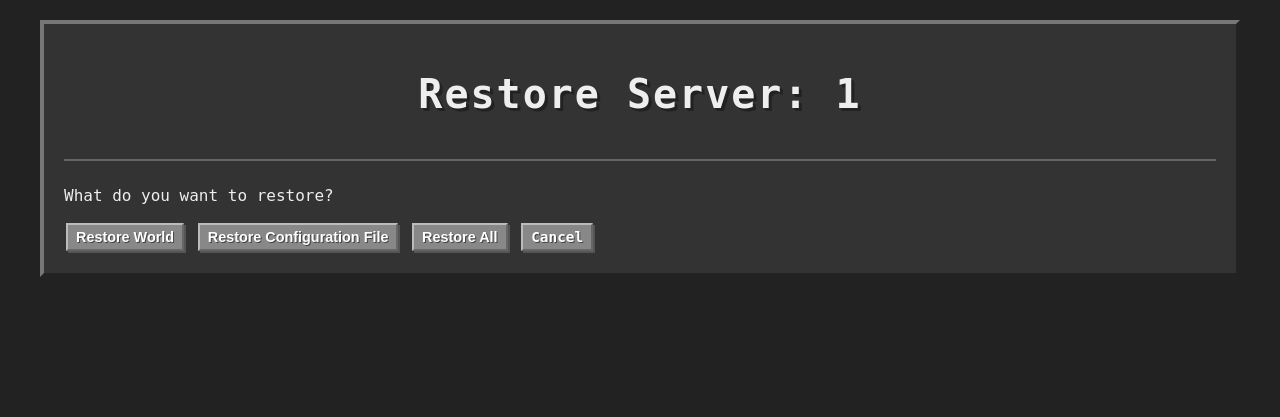
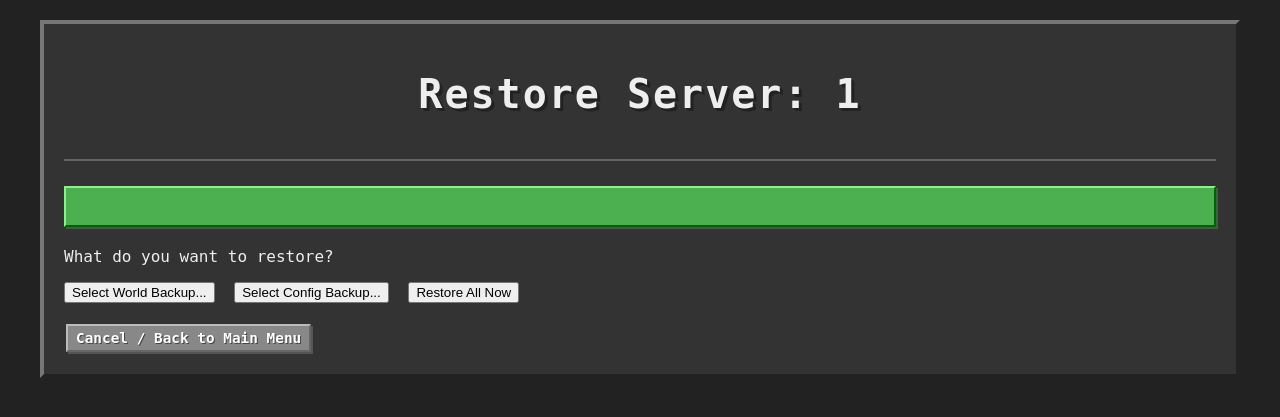
Before and after one commit to mmorys/bedrock-server-manager, a Flask app: page /server/1/restore in a window 1280 px wide. Shown: the top 417 px of the page. Run offline with Flask 3, Linux system fonts and the light colour scheme; the visitor is signed in with stand-in values (Sample User, id 1).

Commit message:
Migrate more routes to post only

```diff
--- a/bedrock_server_manager/web/routes/server_routes.py
+++ b/bedrock_server_manager/web/routes/server_routes.py
@@ -151,10 +151,7 @@
     logger.info(f"API request received for {server_name}, command: {command}")
     result = handlers.send_command_handler(server_name, command, base_dir)
 
-    # Assuming send_command_handler returns a dict with status/message
-    status_code = (
-        200 if result.get("status") == "success" else 500
-    )  # Or maybe 400 if command failed validation?
+    status_code = 200 if result.get("status") == "success" else 500
     if status_code != 200:
         logger.error(
             f"API Error sending command to {server_name}: {result.get('message', 'Unknown error')}"
@@ -863,51 +860,57 @@
 @server_bp.route("/server/<server_name>/backup/action", methods=["POST"])
 @login_required
 def backup_action_route(server_name):
-    base_dir = get_base_dir()
-    backup_type = request.form.get("backup_type")  # "world", "config", or "all"
-    file_to_backup = request.form.get(
-        "file_to_backup"
-    )  # Will be None unless backup_type is "config"
+    """API endpoint to trigger a server backup."""
+    base_dir = get_base_dir()
+    data = request.get_json() # Expect JSON data
+
+    if not data:
+        logger.warning(f"API Backup request for {server_name}: Empty JSON body received.")
+        return jsonify({"status": "error", "message": "Invalid JSON body."}), 400
+
+    backup_type = data.get("backup_type")  # "world", "config", or "all"
+    file_to_backup = data.get("file_to_backup") # Optional, only for type "config"
 
     if not backup_type:
-        flash("Invalid backup type.", "error")
-        logger.warning(
-            f"Invalid backup request for {server_name}: No backup type specified."
-        )
-        return redirect(url_for("server_routes.manage_server_route"))
-
+        logger.warning(f"API Backup request for {server_name}: Missing 'backup_type' in JSON body.")
+        return jsonify({"status": "error", "message": "Missing 'backup_type' in request body."}), 400
+
+    # Validate config backup request
     if backup_type == "config" and not file_to_backup:
-        logger.warning(
-            f"Invalid backup request for {server_name}: No file selected for config backup."
-        )
-        return redirect(
-            url_for("server_routes.backup_config_select_route", server_name=server_name)
-        )
-    logger.info(
-        f"Performing backup for server: {server_name}, type: {backup_type}, file: {file_to_backup}"
-    )
+        logger.warning(f"API Backup request for {server_name}: Missing 'file_to_backup' for config backup type.")
+        return jsonify({"status": "error", "message": "Missing 'file_to_backup' for config backup type."}), 400
+
+    logger.info(f"API request received to perform backup for server: {server_name}, type: {backup_type}, file: {file_to_backup or 'N/A'}")
+
+    result = None
     if backup_type == "world":
         result = handlers.backup_world_handler(server_name, base_dir)
     elif backup_type == "config":
-        result = handlers.backup_config_file_handler(
-            server_name, file_to_backup, base_dir
-        )
+        result = handlers.backup_config_file_handler(server_name, file_to_backup, base_dir)
     elif backup_type == "all":
         result = handlers.backup_all_handler(server_name, base_dir)
     else:
-        flash("Invalid backup type.", "error")
-        logger.error(f"Invalid backup type specified: {backup_type}")
-        return redirect(url_for("server_routes.manage_server_route"))
-
-    if result["status"] == "error":
-        flash(f"Backup failed: {result['message']}", "error")
-        logger.error(f"Backup failed for {server_name}: {result['message']}")
-    else:
-        flash("Backup completed successfully!", "success")
-        logger.info(f"Backup completed successfully for {server_name}")
-
-    # Always redirect back to the main index page after backup
-    return redirect(url_for("server_routes.manage_server_route"))
+        logger.error(f"API Backup request for {server_name}: Invalid backup_type specified: {backup_type}")
+        return jsonify({"status": "error", "message": "Invalid backup type specified."}), 400
+
+    # Determine status code - backups might take time, so 202 Accepted could also be suitable
+    # For now, let's use 200 on success reported by handler, 500 on error.
+    status_code = 200 if result and result.get("status") == "success" else 500
+
+    if status_code == 200:
+        logger.info(f"Backup API request for {server_name} (type: {backup_type}) completed successfully according to handler.")
+    else:
+        error_message = result.get('message', 'Unknown backup error') if result else 'Backup handler failed unexpectedly'
+        logger.error(f"API Backup failed for {server_name} (type: {backup_type}): {error_message}")
+        # Ensure result is a dict even if handler failed badly
+        if not result:
+             result = {"status": "error", "message": "Backup handler failed unexpectedly"}
+        elif "status" not in result:
+             result["status"] = "error" # Ensure status is set
+
+
+    # Return JSON result from the handler
+    return jsonify(result), status_code
 
 
 @server_bp.route("/server/<server_name>/restore", methods=["GET"])
@@ -920,91 +923,112 @@
     )
 
 
+@server_bp.route("/server/<server_name>/restore/action", methods=["POST"])
+@login_required
+def restore_action_route(server_name):
+    """API endpoint to trigger a server restoration from a specific backup."""
+    base_dir = get_base_dir()
+    data = request.get_json() # Expect JSON data
+
+    if not data:
+        logger.warning(f"API Restore request for {server_name}: Empty JSON body received.")
+        return jsonify({"status": "error", "message": "Invalid JSON body."}), 400
+
+    backup_file = data.get("backup_file")
+    restore_type = data.get("restore_type") # "world" or "config"
+
+    if not backup_file or not restore_type:
+        logger.warning(f"API Restore request for {server_name}: Missing 'backup_file' or 'restore_type' in JSON body.")
+        return jsonify({"status": "error", "message": "Missing 'backup_file' or 'restore_type' in request body."}), 400
+
+    # Optional: Add extra validation for file names or types if needed
+
+    logger.info(f"API request received to restore server: {server_name}, type: {restore_type}, file: {backup_file}")
+
+    result = None
+    if restore_type == "world":
+        result = handlers.restore_world_handler(server_name, backup_file, base_dir)
+    elif restore_type == "config":
+        # Make sure your handler can deduce the original filename from the backup filename
+        # or that the backup_file variable contains enough info.
+        result = handlers.restore_config_file_handler(server_name, backup_file, base_dir)
+        # Note: Restore 'all' is handled directly in restore_select_backup_route currently.
+        # If you wanted an API for that, you'd add another elif here or a separate route.
+    else:
+        logger.error(f"API Restore request for {server_name}: Invalid restore_type specified: {restore_type}")
+        return jsonify({"status": "error", "message": "Invalid restore type specified (must be 'world' or 'config')."}), 400
+
+    status_code = 200 if result and result.get("status") == "success" else 500
+
+    if status_code == 200:
+        logger.info(f"Restore API request for {server_name} (type: {restore_type}, file: {backup_file}) completed successfully according to handler.")
+    else:
+        error_message = result.get('message', 'Unknown restore error') if result else 'Restore handler failed unexpectedly'
+        logger.error(f"API Restore failed for {server_name} (type: {restore_type}, file: {backup_file}): {error_message}")
+        # Ensure result is a dict even if handler failed badly
+        if not result:
+             result = {"status": "error", "message": "Restore handler failed unexpectedly"}
+        elif "status" not in result:
+             result["status"] = "error" # Ensure status is set
+
+    return jsonify(result), status_code
+
+
 @server_bp.route("/server/<server_name>/restore/select", methods=["POST"])
 @login_required
 def restore_select_backup_route(server_name):
-    """Displays the list of available backups for the selected type."""
+    """Displays the list of available backups for the selected type (world or config)."""
     base_dir = get_base_dir()
     restore_type = request.form.get("restore_type")
-    if not restore_type:
-        flash("No restore type selected.", "error")
-        logger.warning(
-            f"Restore request for {server_name} with no restore type selected."
-        )
-        return redirect(url_for("server_routes.index"))
-
-    logger.info(
-        f"Displaying backup selection for restore type '{restore_type}' for server: {server_name}"
-    )
-
-    # Handle "Restore All" as a special case, since there's no selection.
-    if restore_type == "all":
-        result = handlers.restore_all_handler(server_name, base_dir)
-        if result["status"] == "error":
-            flash(f"Error restoring all files: {result['message']}", "error")
-            logger.error(
-                f"Error restoring all files for {server_name}: {result['message']}"
-            )
-        else:
-            flash("All files restored successfully!", "success")
-            logger.info(f"All files restored successfully for {server_name}")
-        return redirect(url_for("server_routes.manage_server_route"))
-
-    # Handle other backup types (world, config)
+
+    if not restore_type or restore_type not in ["world", "config"]:
+        flash("Invalid restore type selected.", "error")
+        logger.warning(f"Restore selection request for {server_name} with invalid type: {restore_type}")
+        # Redirect back to the menu where they came from
+        return redirect(url_for("server_routes.restore_menu_route", server_name=server_name))
+
+    logger.info(f"Listing backups for restore type '{restore_type}' for server: {server_name}")
+
+    # List backups for 'world' or 'config'
     list_response = handlers.list_backups_handler(server_name, restore_type, base_dir)
+
     if list_response["status"] == "error":
         flash(f"Error listing backups: {list_response['message']}", "error")
-        logger.error(
-            f"Error listing backups for {server_name} ({restore_type}): {list_response['message']}"
-        )
-        return redirect(url_for("server_routes.manage_server_route"))
-
+        logger.error(f"Error listing backups for {server_name} ({restore_type}): {list_response['message']}")
+        # Redirect back to the menu
+        return redirect(url_for("server_routes.restore_menu_route", server_name=server_name))
+
+    # Render the selection page
     return render_template(
         "restore_select_backup.html",
         server_name=server_name,
         restore_type=restore_type,
-        backups=list_response["backups"],
+        backups=list_response.get("backups", []), # Use .get with default
         app_name=app_name,
     )
 
 
-@server_bp.route("/server/<server_name>/restore/action", methods=["POST"])
-@login_required
-def restore_action_route(server_name):
-    """Performs the actual restoration based on the selected backup file and type."""
-    base_dir = get_base_dir()
-    backup_file = request.form.get("backup_file")
-    restore_type = request.form.get("restore_type")
-
-    if not backup_file or not restore_type:
-        flash("Invalid restore request.", "error")
-        logger.warning(
-            f"Invalid restore request for {server_name}: Missing backup file or restore type."
-        )
-        return redirect(url_for("server_routes.manage_server_route"))
-
-    logger.info(
-        f"Restoring server: {server_name}, type: {restore_type}, file: {backup_file}"
-    )
-    if restore_type == "world":
-        result = handlers.restore_world_handler(server_name, backup_file, base_dir)
-    elif restore_type == "config":
-        result = handlers.restore_config_file_handler(
-            server_name, backup_file, base_dir
-        )
-    else:
-        flash("Invalid restore type.", "error")
-        logger.error(f"Invalid restore type specified: {restore_type}")
-        return redirect(url_for("server_routes.manage_server_route"))
-
-    if result["status"] == "error":
-        flash(f"Error during restoration: {result['message']}", "error")
-        logger.error(f"Error during restoration for {server_name}: {result['message']}")
-    else:
-        flash("Restoration completed successfully!", "success")
-        logger.info(f"Restoration completed successfully for {server_name}")
-
-    return redirect(url_for("server_routes.manage_server_route"))
+@server_bp.route("/server/<server_name>/restore/all", methods=["POST"])
+@login_required
+def restore_all_api_route(server_name):
+    """API endpoint to trigger restoring all files for a server."""
+    base_dir = get_base_dir()
+    logger.info(f"API request received to restore all files for server: {server_name}")
+
+    # Call the handler directly
+    result = handlers.restore_all_handler(server_name, base_dir)
+
+    status_code = 200 if result and result.get("status") == "success" else 500
+
+    if status_code == 200:
+        logger.info(f"Restore All API request for {server_name} completed successfully.")
+    else:
+        error_message = result.get('message', 'Unknown restore error') if result else 'Restore All handler failed unexpectedly'
+        logger.error(f"API Restore All failed for {server_name}: {error_message}")
+        if not result: result = {"status": "error", "message": "Restore All handler failed unexpectedly"}
+        elif "status" not in result: result["status"] = "error"
+
+    return jsonify(result), status_code
 
 
 @server_bp.route("/install_content")
--- a/bedrock_server_manager/web/static/js/scripts.js
+++ b/bedrock_server_manager/web/static/js/scripts.js
@@ -225,3 +225,114 @@
         showStatusMessage('Deletion cancelled.', 'info');
     }
 }
+
+
+function triggerBackup(buttonElement, serverName, backupType) {
+
+    console.log(`ENTERED triggerBackup - Server: ${serverName}, Type: ${backupType}, Button:`, buttonElement);
+
+    if (backupType === 'all') {
+        console.log("Checking confirmation for 'all' backup...");
+        if (!confirm(`Performing a full backup (world + config) for '${serverName}'. This might take a moment. Continue?`)) {
+            console.log("Full backup cancelled by user.");
+            showStatusMessage('Full backup cancelled.', 'info');
+            return;
+        }
+        console.log("Confirmation received for 'all' backup.");
+    }
+
+    const requestBody = {
+        backup_type: backupType
+    };
+    console.log("Constructed request body:", requestBody);
+
+    // Call the helper function, sending the type in the JSON body
+    console.log("Calling sendServerActionRequest..."); // --- Log before call ---
+    sendServerActionRequest(serverName, 'backup/action', 'POST', requestBody, buttonElement);
+    console.log("Returned from sendServerActionRequest call (async)."); // --- Log after call ---
+}
+
+/**
+ * Triggers a backup operation for a specific config file passed directly.
+ * @param {HTMLElement} buttonElement The button that was clicked.
+ * @param {string} serverName The name of the server.
+ * @param {string} filename The specific config file to backup.
+ */
+function triggerSpecificConfigBackup(buttonElement, serverName, filename) {
+    if (!filename) {
+        console.error("triggerSpecificConfigBackup called without a filename!");
+        showStatusMessage("Internal error: No filename specified for backup.", "error");
+        return;
+    }
+
+    console.log(`ENTERED triggerBackup - Server: ${serverName}, Type: ${backupType}, Button:`, buttonElement);
+    console.log(`triggerSpecificConfigBackup called for server: ${serverName}, file: ${filename}`);
+
+    const requestBody = {
+        backup_type: 'config',
+        file_to_backup: filename
+    };
+
+    // Call the helper function, sending type and file in the JSON body
+    // Use the updated sendServerActionRequest which handles the path 'backup/action'
+    sendServerActionRequest(serverName, 'backup/action', 'POST', requestBody, buttonElement);
+}
+
+/**
+ * Triggers a restoration operation from a specific backup file.
+ * @param {HTMLElement} buttonElement The button that was clicked.
+ * @param {string} serverName The name of the server.
+ * @param {string} restoreType 'world' or 'config'.
+ * @param {string} backupFile The filename of the backup to restore.
+ */
+function triggerRestore(buttonElement, serverName, restoreType, backupFile) {
+    if (!backupFile) {
+        console.error("triggerRestore called without backupFile!");
+        showStatusMessage("Internal error: No backup file specified for restore.", "error");
+        return;
+    }
+    if (!restoreType) {
+        console.error("triggerRestore called without restoreType!");
+        showStatusMessage("Internal error: No restore type specified.", "error");
+        return;
+    }
+
+
+    console.log(`triggerRestore called for server: ${serverName}, type: ${restoreType}, file: ${backupFile}`);
+
+    // Confirmation dialog
+    if (!confirm(`Are you sure you want to restore '${backupFile}' for server '${serverName}'?\nThis will overwrite current ${restoreType} data.`)) {
+        console.log("Restore cancelled by user.");
+        showStatusMessage('Restore operation cancelled.', 'info');
+        return;
+    }
+    console.log("Restore confirmed by user.");
+
+    const requestBody = {
+        restore_type: restoreType,
+        backup_file: backupFile
+    };
+
+    // Call the helper function, using the modified actionPath structure
+    // The action path should match the Flask route
+    sendServerActionRequest(serverName, 'restore/action', 'POST', requestBody, buttonElement);
+}
+
+/**
+ * Triggers restoring all files for a server.
+ * @param {HTMLElement} buttonElement The button that was clicked.
+ * @param {string} serverName The name of the server.
+ */
+function triggerRestoreAll(buttonElement, serverName) {
+    console.log(`triggerRestoreAll called for server: ${serverName}`);
+
+    // Confirmation dialog
+    if (!confirm(`Are you sure you want to restore ALL backup files for server '${serverName}'?\nThis will overwrite current world and config files.`)) {
+        console.log("Restore All cancelled by user.");
+        showStatusMessage('Restore All operation cancelled.', 'info');
+        return;
+    }
+    console.log("Restore All confirmed by user.");
+
+    sendServerActionRequest(serverName, 'restore/all', 'POST', null, buttonElement);
+}
--- a/bedrock_server_manager/web/templates/restore_menu.html
+++ b/bedrock_server_manager/web/templates/restore_menu.html
@@ -1,4 +1,4 @@
-<!-- bedrock-server-manager/bedrock_server_manager/web/templates/backup_menu.html -->
+<!-- bedrock-server-manager/bedrock_server_manager/web/templates/restore_menu.html -->
 <!DOCTYPE html>
 <html lang="en">
 <head>
@@ -7,6 +7,8 @@
     <link rel="stylesheet" href="{{ url_for('static', filename='css/base.css') }}">
     <link rel="stylesheet" href="{{ url_for('static', filename='css/buttons.css') }}">
     <link rel="stylesheet" href="{{ url_for('static', filename='css/forms.css') }}">
+    <link rel="stylesheet" href="{{ url_for('static', filename='css/messages.css') }}">
+    <script src="{{ url_for('static', filename='js/scripts.js') }}" defer></script>
 </head>
 <body>
     <div class="container">
@@ -14,14 +16,24 @@
             <h1>Restore Server: {{ server_name }}</h1>
         </header>
 
+
+        <div id="status-message-area" class="message-box" style="min-height: 1.5em; margin-top: 10px;"></div>
+
         <section class="restore-menu-section">
-            <form action="{{ url_for('server_routes.restore_select_backup_route', server_name=server_name) }}" method="post">
-                <p>What do you want to restore?</p>
-                <button type="submit" name="restore_type" value="world" class="action-link">Restore World</button>
-                <button type="submit" name="restore_type" value="config" class="action-link">Restore Configuration File</button>
-                <button type="submit" name="restore_type" value="all" class="action-link">Restore All</button>
-                <a href="{{ url_for('server_routes.index') }}" class="action-link">Cancel</a>
+            <p>What do you want to restore?</p>
+
+            <form action="{{ url_for('server_routes.restore_select_backup_route', server_name=server_name) }}" method="post" style="display: inline-block; margin-right: 10px;">
+                <button type="submit" name="restore_type" value="world" class="action-button">Select World Backup...</button>
             </form>
+            <form action="{{ url_for('server_routes.restore_select_backup_route', server_name=server_name) }}" method="post" style="display: inline-block; margin-right: 10px;">
+                <button type="submit" name="restore_type" value="config" class="action-button">Select Config Backup...</button>
+            </form>
+
+            <button type="button" onclick="triggerRestoreAll(this, '{{ server_name }}')" class="action-button">Restore All Now</button>
+
+            <br><br>
+            <a href="{{ url_for('server_routes.index') }}" class="action-link">Cancel / Back to Main Menu</a>
+
         </section>
     </div>
 </body>
```
Also changed, not shown: bedrock_server_manager/web/templates/backup_config_options.html (+11 -7 lines), bedrock_server_manager/web/templates/backup_menu.html (+11 -7 lines), bedrock_server_manager/web/templates/restore_select_backup.html (+12 -8 lines).
